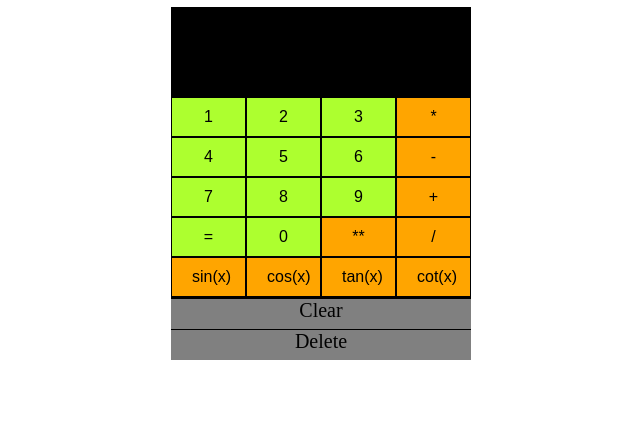
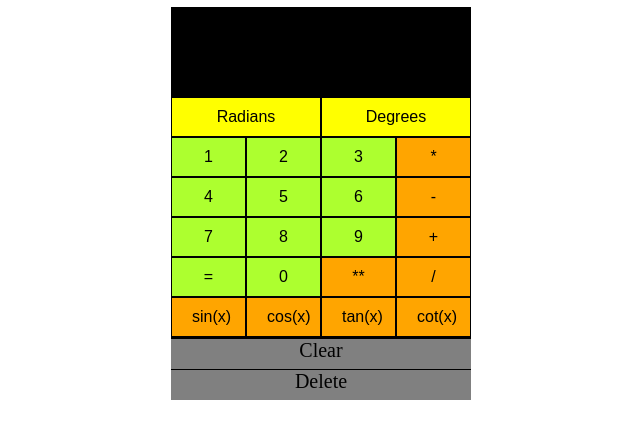
Before and after one commit to sebastianpacurar/Calculator_React.js, a React app: page / in a window 1280 px wide. Shown: the part 67-506 px from the top of the page, without its empty margins (319-959 px from the left). Built offline with nearby package versions, Linux system fonts and the light colour scheme.

Commit message:
The following changes have been made: (#2)
  - added a fourth state as boolean for degrees and radians
  - added 2 components for Degree and Radian as Buttons
  - updated how the output state is evaluated based on radian/degree
  - added css styling for Radians and Degrees

```diff
--- a/src/index.js
+++ b/src/index.js
@@ -11,7 +11,6 @@ const CalculatorTitle = (props) => {
         </div>
     )
 };
-
 
 // The Input Component
 class Input extends React.Component {
@@ -49,7 +48,6 @@ class Delete extends React.Component {
     }
 }
 
-
 // The Output Component
 class Output extends React.Component {
     render() {
@@ -61,11 +59,10 @@ class Output extends React.Component {
     }
 }
 
-
 // The button Component
 class Button extends React.Component {
     constructor(props) {
-        super(props)
+        super(props);
     }
 
     // if it is a number or a decimal or an equal sign return true, if it is not a number return false,
@@ -85,17 +82,37 @@ class Button extends React.Component {
     }
 }
 
+// The Radian Degree Component
+class DegRadButton extends React.Component {
+    constructor(props) {
+        super(props);
+    }
+
+    render() {
+        return (
+            <button className={"rad-dag-button"}
+
+                // the method which will grab the children (button numbers/operators) upon click
+                    onClick={() => {
+                        this.props.handleClick(this.props.children)
+                    }}>{this.props.children}
+            </button>
+        );
+    }
+}
+
 
 // the actual App Component
 class Calculator extends React.Component {
     constructor(props) {
         super(props);
 
-        // 3 states: one for input, one for output, and one for number
+        // 4 states: one for input, one for output, one for number and one for radians or degrees
         this.state = {
-            input: "",  // the input state
-            output: "", // the output state
-            number: ""  // the number state for complex calculations
+            input: "",       // the input state
+            output: "",      // the output state
+            number: "",      // the number state for complex calculations
+            degree: false    // the state used to calculate trigonometric functions
         };
     }
 
@@ -104,6 +121,10 @@ class Calculator extends React.Component {
         return this.state.input[this.state.input.length - 1];
     }
 
+    // set the state to true if pressed button is "Radians"
+    isDegreeOn = val => {
+        this.setState({degree: val === "Degrees"});
+    }
 
     // add value to input
     addNumber = val => {
@@ -133,7 +154,6 @@ class Calculator extends React.Component {
             }
         }
     };
-
 
     // add simple operators
     addOperator = val => {
@@ -187,7 +207,6 @@ class Calculator extends React.Component {
         }
     }
 
-
     // clear input value and number states
     clear = () => {
         this.setState({
@@ -205,7 +224,6 @@ class Calculator extends React.Component {
         });
     }
 
-
     // the function used when clicking "=" sign
     calculate = () => {
 
@@ -220,32 +238,44 @@ class Calculator extends React.Component {
 
                 // calculate sine
                 if (result.includes("sin")) {
+                    const inputNumber = eval(this.state.number);
+
+                    // if degrees is true, calculate sine in degrees
                     this.setState({
-                        output: Math.sin(eval(this.state.number)),
+                        output: this.state.degree ? Math.sin(inputNumber * Math.PI / 180) : Math.sin(inputNumber),
                         number: ""
                     });
                 }
 
                 // calculate cosine
                 else if (result.includes("cos")) {
+                    const inputNumber = eval(this.state.number);
+
+                    // if degrees is true, calculate cosine in degrees
                     this.setState({
-                        output: Math.cos(eval(this.state.number)),
+                        output: this.state.degree ? Math.cos(inputNumber * Math.PI / 180) : Math.cos(inputNumber),
                         number: ""
                     });
                 }
 
                 // calculate tan
                 else if (result.includes("tan")) {
+                    const inputNumber = eval(this.state.number);
+
+                    // if degrees is true, calculate tangent in degrees
                     this.setState({
-                        output: Math.tan(eval(this.state.number)),
+                        output: this.state.degree ? Math.tan(inputNumber * Math.PI / 180) : Math.tan(inputNumber),
                         number: ""
                     });
                 }
 
                 // calculate cot
                 else if (result.includes("cot")) {
+                    const inputNumber = eval(this.state.number);
+
+                    // if degrees is true, calculate cotangent in degrees
                     this.setState({
-                        output: 1 / Math.tan(eval(this.state.number)),
+                        output: this.state.degree ? 1 / Math.tan(inputNumber * Math.PI / 180) : 1 / Math.tan(inputNumber),
                         number: ""
                     });
                 }
@@ -272,6 +302,10 @@ class Calculator extends React.Component {
                     <CalculatorTitle value={"Simple Calculator"}/>
                     <Input>{this.state.input}</Input>
                     <Output>{this.state.output}</Output>
+                    <div className={"button-row"}>
+                        <DegRadButton handleClick={this.isDegreeOn}>Radians</DegRadButton>
+                        <DegRadButton handleClick={this.isDegreeOn}>Degrees</DegRadButton>
+                    </div>
                     <div className={"button-row"}>
                         <Button handleClick={this.addNumber}>1</Button>
                         <Button handleClick={this.addNumber}>2</Button>
--- a/src/style.css
+++ b/src/style.css
@@ -27,6 +27,7 @@
     background-color: black;
     color: white;
     border: 5px solid black;
+    user-select: none;
 }
 
 .bottom-row {
@@ -62,6 +63,11 @@ button {
     font-size: 16px;
 }
 
+.rad-dag-button {
+    width: 150px;
+    background-color: yellow;
+}
+
 button:active {
     background: mediumpurple;
     color: antiquewhite;
```
